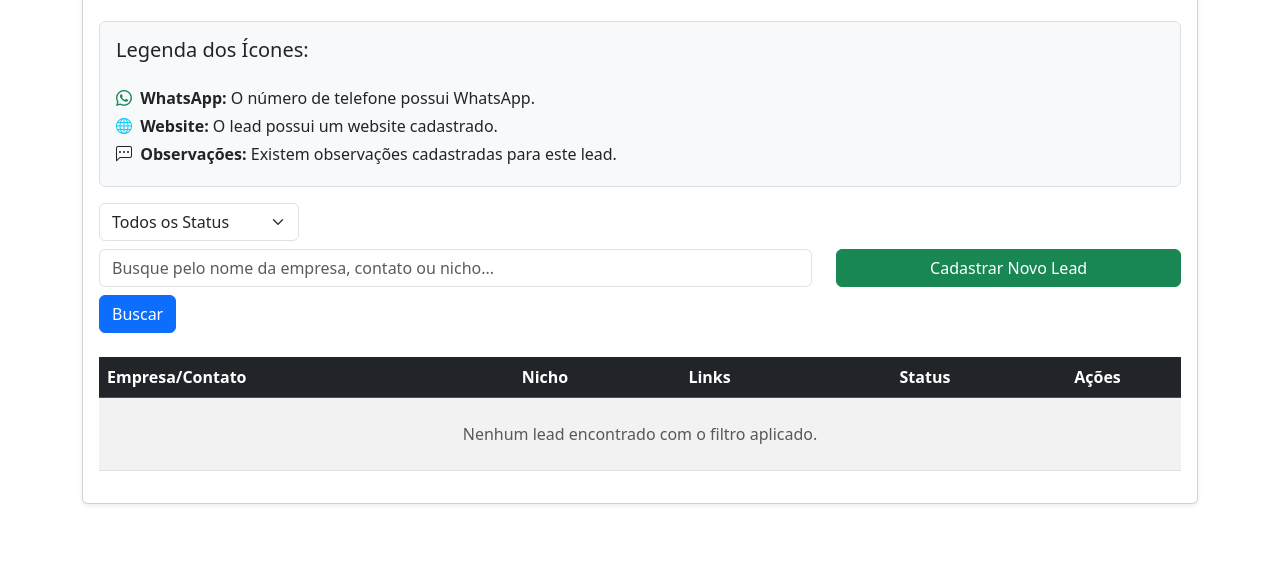
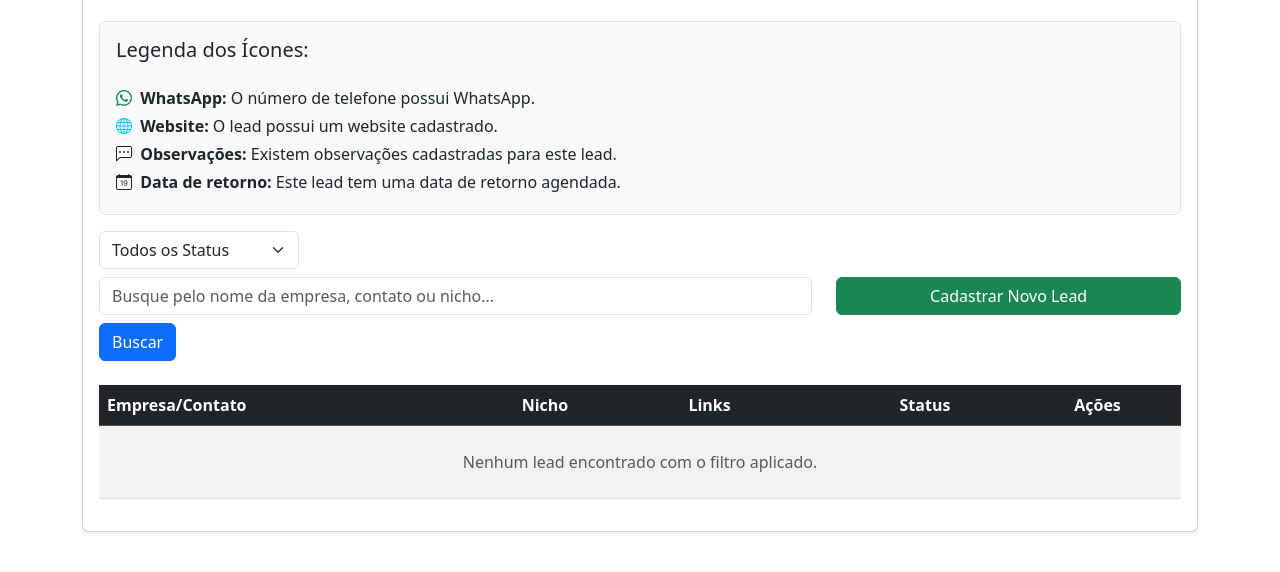
Before and after one commit to obrunodev/obruno.dev, a Django app: template apps/customers/templates/customers/leads/lead_list.html in a window 1280 px wide. Shown: the part 84-656 px from the top of the page. Run offline with Django 5.2, Linux system fonts and the light colour scheme; the template is opened without the code that fills it, so the values that code supplies are empty; some libraries are stand-ins or nearby versions.

Commit message:
feat: Add ícone de retorno

```diff
--- a/apps/customers/templates/customers/leads/lead_list.html
+++ b/apps/customers/templates/customers/leads/lead_list.html
@@ -21,6 +21,10 @@
                     <p class="mb-1">
                         <i class="bi bi-chat-left-dots text-dark me-1"></i>
                         <strong>Observações:</strong> Existem observações cadastradas para este lead.
+                    </p>
+                    <p class="mb-1">
+                        <i class="bi bi-calendar-date text-dark me-1"></i>
+                        <strong>Data de retorno:</strong> Este lead tem uma data de retorno agendada.
                     </p>
             </div>
             <div class="row mb-4 align-items-center">
```
